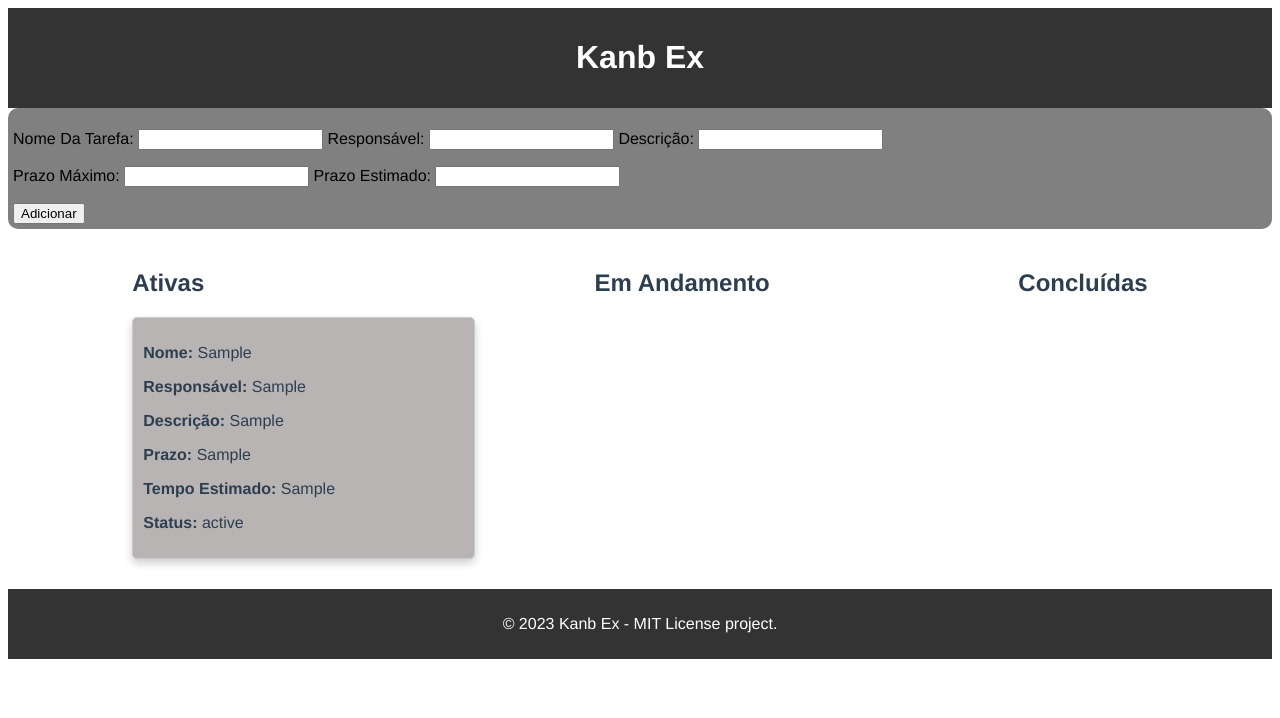
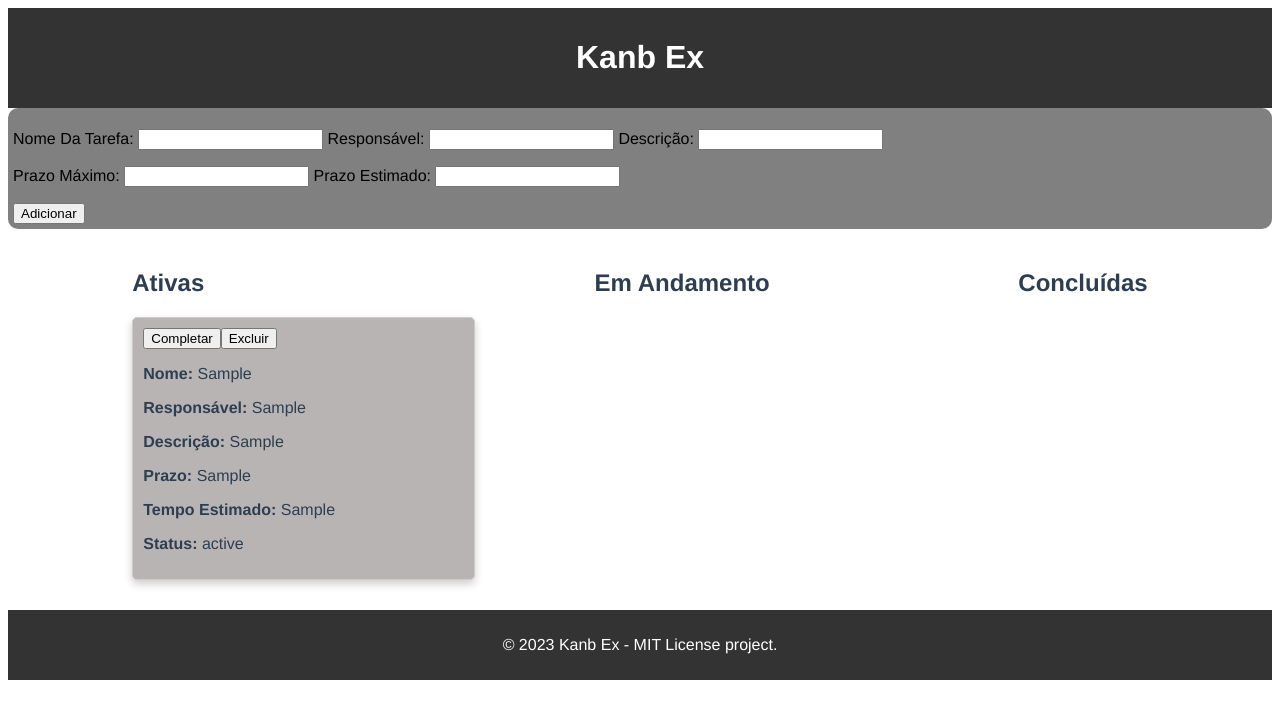
Before and after one commit to Danilo-Js/Kanb-Ex, a Vue app: page / in a window 1280 px wide. Both pictures are taken after typing "Sample", "Sample", "Sample", "Sample", "Sample" into the empty fields and a click on the button "Adicionar". Shown: the top 718 px of the page. Built offline with nearby package versions, Linux system fonts and the light colour scheme.

Commit message:
Fix: Duplicatas

```diff
--- a/src/components/kanban/NewTask.vue
+++ b/src/components/kanban/NewTask.vue
@@ -40,6 +40,7 @@ export default {
           (this.estimatedTime = "");
       } else {
         this.$store.dispatch("addTask", {
+          id: Date.now(),
           name: this.name,
           responsible: this.responsible,
           description: this.description,
--- a/src/components/kanban/TaskCard.vue
+++ b/src/components/kanban/TaskCard.vue
@@ -1,5 +1,7 @@
 <template>
-  <div v-for="task in tasks2" :key="task.status" class="task-card">
+  <div class="task-card">
+    <button @click="completeTask(task.id)">Completar</button>
+    <button @click="deleteTask(task.id)">Excluir</button>
     <p><strong>Nome: </strong> {{ task.name }}</p>
     <p><strong>Responsável: </strong> {{ task.responsible }}</p>
     <p><strong>Descrição: </strong> {{ task.description }}</p>
@@ -15,6 +17,16 @@ export default {
     task: {
       type: Object,
       required: true,
+    },
+  },
+  emits: ["complete", "delete"],
+  methods: {
+    completeTask(taskId) {
+      this.$emit("complete", taskId);
+    },
+    deleteTask(taskId) {
+      console.log("Deleting task with ID:", taskId);
+      this.$emit("delete", taskId);
     },
   },
   computed: {
--- a/src/components/kanban/TaskList.vue
+++ b/src/components/kanban/TaskList.vue
@@ -2,7 +2,11 @@
   <div class="task-list">
     <h2>{{ title }}</h2>
     <div v-for="task in filteredTasks" :key="task.id">
-      <task-card :task="task" />
+      <task-card
+        :task="task"
+        @complete="handleComplete"
+        @delete="handleDelete"
+      />
     </div>
   </div>
 </template>
@@ -29,6 +33,15 @@ export default {
       required: true,
     },
   },
+  methods: {
+    handleComplete(taskId) {
+      this.$store.dispatch("completeTask", taskId);
+    },
+    handleDelete(taskId) {
+      console.log("Handle delete for task ID:", taskId);
+      this.$store.dispatch("deleteTask", taskId);
+    },
+  },
   computed: {
     filteredTasks() {
       return this.tasks.filter((task) => task.status === this.status);
--- a/src/main.js
+++ b/src/main.js
@@ -13,6 +13,7 @@ const store = createStore({
     },
     async taskAdded(state, payload) {
       state.tasks.push({
+        id: payload.id,
         name: payload.name,
         description: payload.description,
         responsible: payload.responsible,
@@ -21,15 +22,37 @@ const store = createStore({
         status: payload.status,
       });
     },
+    completeTask(state, taskId) {
+      const task = state.tasks.find((task) => task.id === taskId);
+      if (task) {
+        task.status = "completed";
+      }
+    },
+    deleteTask(state, taskId) {
+      state.tasks = state.tasks.filter((task) => task.id !== taskId);
+    },
   },
   actions: {
     async loadTasks({ commit }) {
       const serializedTasks = (await localforage.getItem("tasks")) || "[]";
       const tasks = JSON.parse(serializedTasks);
+      console.log("Loaded tasks from localforage:", tasks);
       commit("setTasks", tasks);
     },
     async addTask({ commit }, task) {
+      console.log("Adding task in store:", task);
       commit("taskAdded", task);
+      const serializedTasks = JSON.stringify(this.state.tasks);
+      await localforage.setItem("tasks", serializedTasks);
+    },
+    async completeTask({ commit }, taskId) {
+      commit("completeTask", taskId);
+      const serializedTasks = JSON.stringify(this.state.tasks);
+      await localforage.setItem("tasks", serializedTasks);
+    },
+    async deleteTask({ commit }, taskId) {
+      console.log("Deleting task in store with ID:", taskId);
+      commit("deleteTask", taskId);
       const serializedTasks = JSON.stringify(this.state.tasks);
       await localforage.setItem("tasks", serializedTasks);
     },
```
